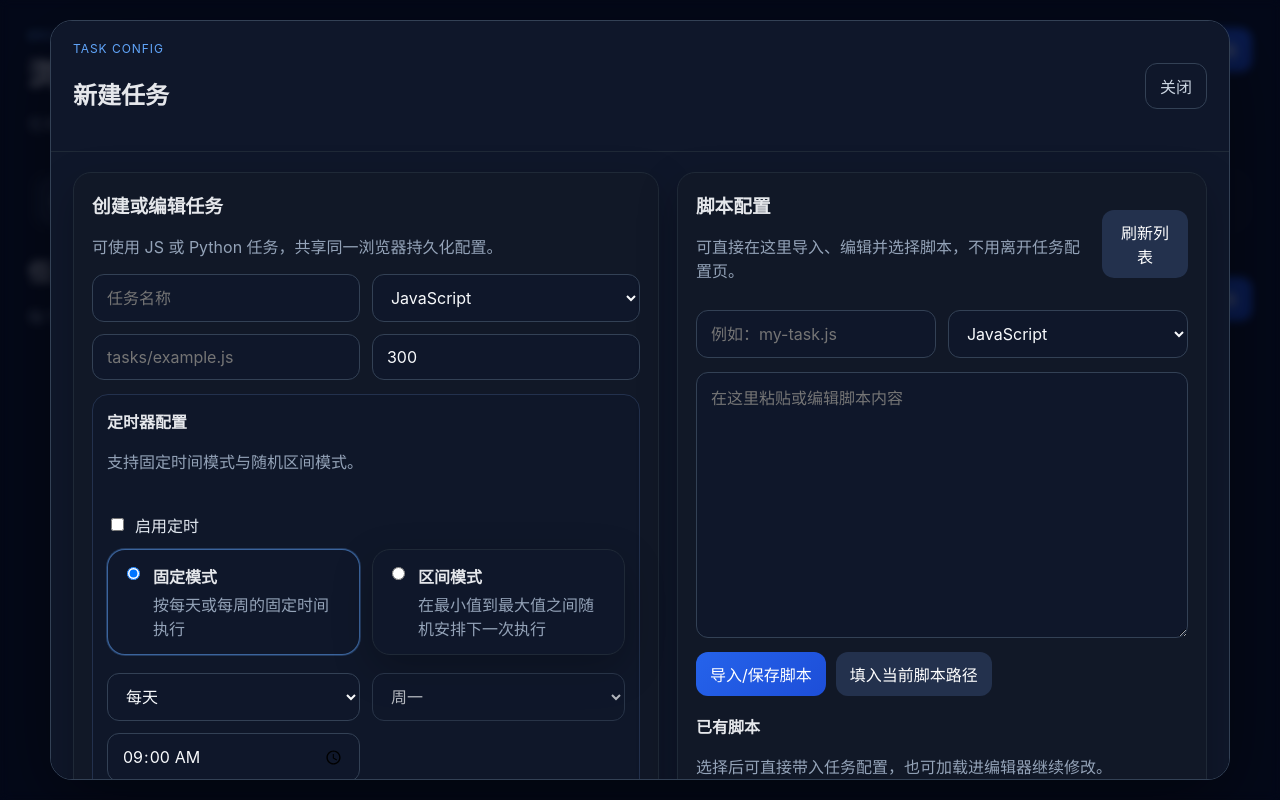
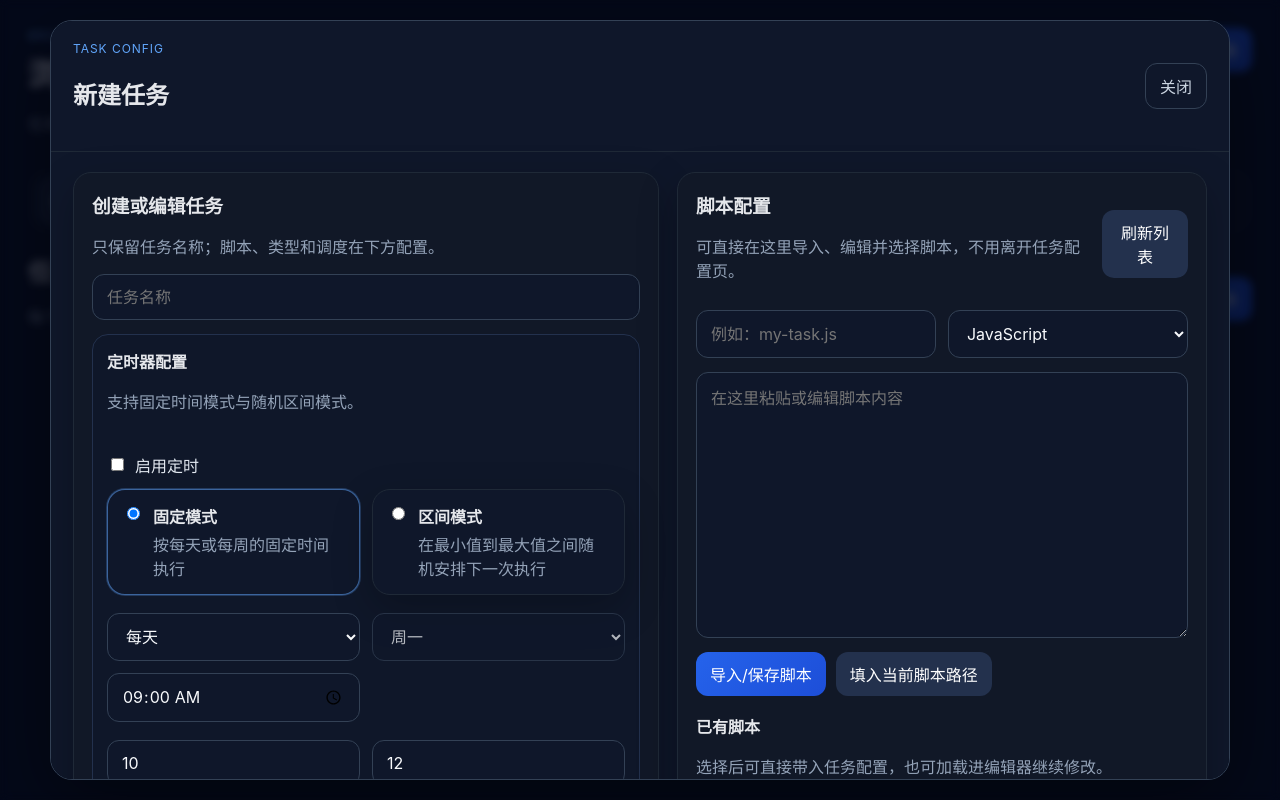
Before and after one commit to debbide/browser-panel, a website: page public/index.html in a window 1280 px wide. Both pictures are taken after a click on the button "新建任务". Drawn offline with Linux system fonts and the light colour scheme; no server answers.

Commit message:
Simplify task form and clarify scheduler modes

```diff
--- a/public/app.js
+++ b/public/app.js
@@ -254,8 +254,12 @@ function resetTaskForm() {
   selectedScriptPath = '';
   saveBtn.textContent = '保存任务';
   formTitle.textContent = '创建或编辑任务';
-  formHint.textContent = '可使用 JS 或 Python 任务，共享同一浏览器持久化配置。';
+  formHint.textContent = '只保留任务名称；脚本、类型和调度在下方配置。';
   modalTitle.textContent = '新建任务';
+  form.elements.name.value = '';
+  form.elements.type.value = 'javascript';
+  form.elements.script_path.value = '';
+  form.elements.timeout_sec.value = '300';
   form.elements.enabled.checked = false;
   form.elements.schedule_mode.value = 'fixed';
   fixedKindEl.value = 'daily';
@@ -270,6 +274,7 @@ function resetTaskForm() {
 
 function resetScriptEditor() {
   modalImportForm.reset();
+  modalImportForm.elements.type.value = 'javascript';
 }
 
 function resetAllModalState() {
@@ -345,7 +350,7 @@ function taskCard(task) {
             <span class="pill pill-type">${escapeHtml(task.type)}</span>
             ${isRunning ? '<span class="pill pill-running">运行中</span>' : ''}
           </div>
-          <div class="task-subtitle">${escapeHtml(task.script_path)}</div>
+          <div class="task-subtitle">${escapeHtml(task.script_path || '未绑定脚本')}</div>
         </div>
         <button class="icon-btn" onclick="editTask(${task.id})" ${isRunning ? 'disabled' : ''}>编辑</button>
       </div>
@@ -509,7 +514,7 @@ function editTask(id) {
   selectedScriptPath = task.script_path;
   saveBtn.textContent = `保存修改 #${id}`;
   formTitle.textContent = `正在编辑任务 #${id}`;
-  formHint.textContent = `正在编辑：${task.name}（${task.type}）`;
+  formHint.textContent = `任务只保留名称；脚本和调度都在下面配置。`;
   renderScripts();
   openModal('edit');
 }
@@ -542,6 +547,10 @@ async function loadScriptIntoEditor(scriptPath) {
 
 form.addEventListener('submit', async (event) => {
   event.preventDefault();
+  if (!form.elements.script_path.value) {
+    alert('请先选择或导入脚本');
+    return;
+  }
   const schedule = buildSchedulePayloadFromForm();
   form.elements.cron_expr.value = schedule.cron_expr;
   const formData = new FormData(form);
--- a/public/index.html
+++ b/public/index.html
@@ -115,14 +115,11 @@
           <h3 id="form-title">创建或编辑任务</h3>
           <p class="muted" id="form-hint">可使用 JS 或 Python 任务，共享同一浏览器持久化配置。</p>
           <form id="task-form" class="stack-form">
-            <div class="grid two-col-tight">
+            <div class="grid single-col">
               <input name="name" placeholder="任务名称" required />
-              <select name="type">
-                <option value="javascript">JavaScript</option>
-                <option value="python">Python</option>
-              </select>
-              <input name="script_path" placeholder="tasks/example.js" required />
-              <input name="timeout_sec" type="number" value="300" />
+              <input type="hidden" name="type" value="javascript" />
+              <input type="hidden" name="script_path" required />
+              <input type="hidden" name="timeout_sec" value="300" />
             </div>
 
             <div class="config-block">
--- a/public/styles.css
+++ b/public/styles.css
@@ -371,6 +371,14 @@ a {
   grid-template-columns: repeat(2, minmax(0, 1fr));
 }
 
+.grid.single-col {
+  grid-template-columns: 1fr;
+}
+
+.hidden {
+  display: none !important;
+}
+
 .field-span-2 {
   grid-column: 1 / -1;
 }
```
